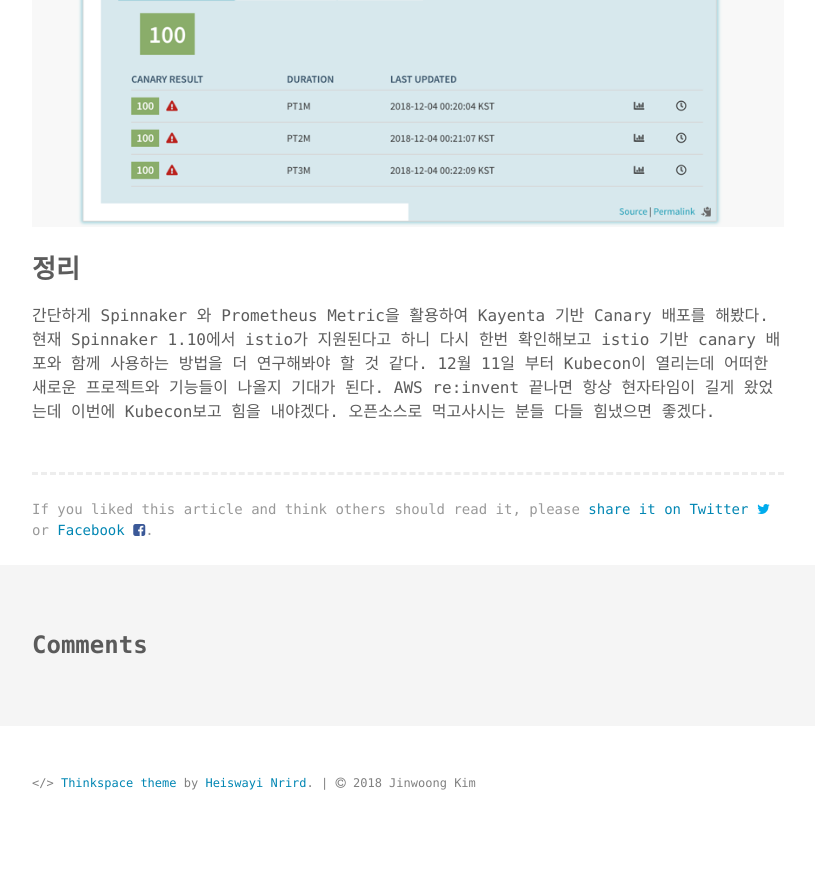
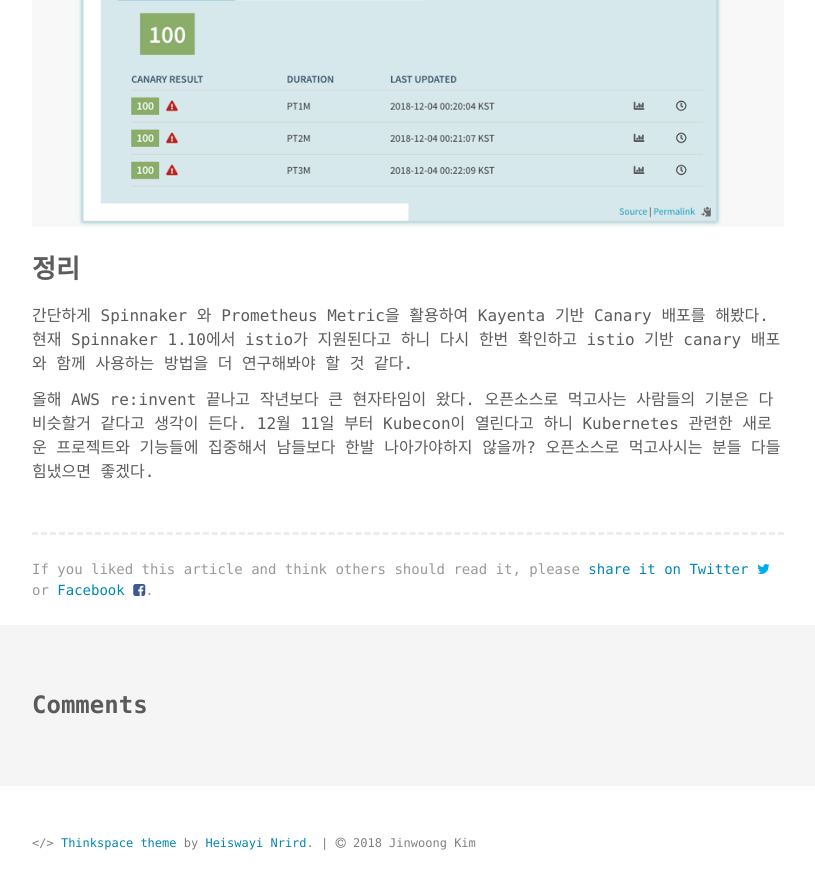
Before and after one commit to ddiiwoong/ddiiwoong.github.io_archive, a Jekyll site: the page built from _posts/2018-12-04-spinnaker-advanced-3.md, in a window 1280 px wide and 900 px high, scrolled down 14879 px. Shown: the top 889 px of the window, without its empty margins (232-1047 px from the left). Built offline with Jekyll 4.4.1, drawn with Linux system fonts in a browser that asks for light colours; comment, search, counter and statistics services are not loaded; before the commit the page ends 15719 px from its top, so only the background shows below that; some of the changed text lies outside the part shown.

Commit message:
Updated Contents

```diff
--- a/_posts/2018-12-04-spinnaker-advanced-3.md
+++ b/_posts/2018-12-04-spinnaker-advanced-3.md
@@ -300,7 +300,7 @@ Stage별로 살펴 보기전에
     * Deploy Canary - yaml manifest로 Canary 버전을 배포한다. Replicas는 1로 설정하였고 배포될 Account(K8s Cluster)를 지정한다.
     * Deploy Baseline - yaml manifest로 Baseline 버전을 배포한다. 위와 동일하게 Replicas는 1로 설정하였고 배포될 Account(K8s Cluster)를 지정한다.
 4. 4th Stage
-    * Canary Analysis - 중요한 Canary 분석 단계로 아래와 같이 설정을 확인한다. Prerequisite에서 설정한 Config(`kayenta-test`)를 선택하고 짧은 분석을 위해 1분(60초) 간격으로 3번 수행을 하도록 한다. Filter Template에서 지정한 version(`version="${scope}"`) 분석을 위해 Baseline, Canary 설정을 하고 Location은 Namespaces로 생각하면 된다. ![aca config](/images/aca_config.png)
+    * Canary Analysis - 중요한 Canary 분석 단계로 아래와 같이 설정을 확인한다. Prerequisite에서 설정한 Config(`kayenta-test`)를 선택하고 짧은 분석을 위해 1분(60초) 간격으로 3번 수행을 하도록 한다.   Filter Template에서 지정한 version(`version="${scope}"`) 분석을 위해 Baseline, Canary 설정을 하고 Location은 Namespaces로 생각하면 된다. ![aca config](/images/aca_config.png)
 5. 5th Stage
     * Deploy to Production - Canary 분석이 통과하였을 경우 운영에 배포
     * Delete Canary, Delete Baseline - 성공이던 실패이던 Canary, Baseline 배포본을 삭제
@@ -308,7 +308,7 @@ Stage별로 살펴 보기전에
     * Successful deployment - Canary 분석이 통과하였을 경우 최종 완료 표기하는 단계
 
 설정이 마무리가 되면 저장을 하고 Canary 분석에 들어간다.
-최초에 `successRate`을 70으로 배포했다면 그 이하로 설정했을 경우에는
+최초에 `successRate`을 70으로 배포했다면 그 이하로 설정했을 경우에는 아래와 같이 Score 0점으로 배포가 실패하고 Pipeline이 종료된다.
 
 ![fail](/images/canary_fail.png)
 
@@ -318,4 +318,6 @@ Stage별로 살펴 보기전에
 
 
 ## 정리
-간단하게 Spinnaker 와 Prometheus Metric을 활용하여 Kayenta 기반 Canary 배포를 해봤다. 현재 Spinnaker 1.10에서 istio가 지원된다고 하니 다시 한번 확인해보고 istio 기반 canary 배포와 함께 사용하는 방법을 더 연구해봐야 할 것 같다. 12월 11일 부터 Kubecon이 열리는데 어떠한 새로운 프로젝트와 기능들이 나올지 기대가 된다. AWS re:invent 끝나면 항상 현자타임이 길게 왔었는데 이번에 Kubecon보고 힘을 내야겠다. 오픈소스로 먹고사시는 분들 다들 힘냈으면 좋겠다.
+간단하게 Spinnaker 와 Prometheus Metric을 활용하여 Kayenta 기반 Canary 배포를 해봤다. 현재 Spinnaker 1.10에서 istio가 지원된다고 하니 다시 한번 확인하고 istio 기반 canary 배포와 함께 사용하는 방법을 더 연구해봐야 할 것 같다.
+
+올해 AWS re:invent 끝나고 작년보다 큰 현자타임이 왔다. 오픈소스로 먹고사는 사람들의 기분은 다 비슷할거 같다고 생각이 든다. 12월 11일 부터 Kubecon이 열린다고 하니 Kubernetes 관련한 새로운 프로젝트와 기능들에 집중해서 남들보다 한발 나아가야하지 않을까? 오픈소스로 먹고사시는 분들 다들 힘냈으면 좋겠다.
```
